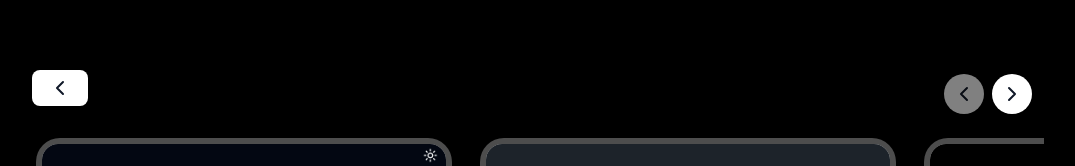
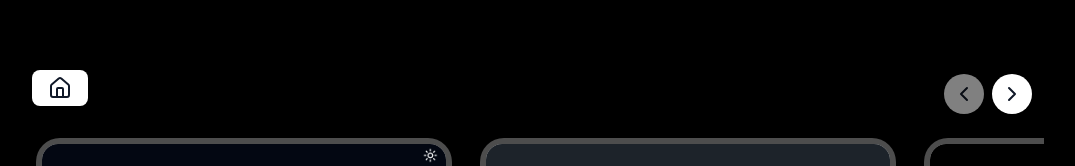
Before and after one commit to Sridatthu/portfolio, a Next.js app: page /projects in a window 1280 px wide. Shown: the top 166 px of the page, without its empty margins (108-1183 px from the left). Built offline with nearby package versions, Linux system fonts and the light colour scheme.

Commit message:
logo fix

```diff
--- a/components/ProjectCarousel.tsx
+++ b/components/ProjectCarousel.tsx
@@ -2,7 +2,7 @@
 
 import React, { useState, useRef, useEffect } from "react";
 import Image from "next/image";
-import { ChevronLeft, ChevronRight, Github, ExternalLink } from "lucide-react";
+import { ChevronLeft, ChevronRight, Github, ExternalLink, House } from "lucide-react";
 import Link from "next/link";
 
 interface Project {
@@ -114,7 +114,7 @@ const ProjectCarousel: React.FC<ProjectCarouselProps> = ({ projects }) => {
     <main className="min-h-screen flex items-center justify-center relative mx-auto max-w-5xl font-spaceGrotesk">
       <div className="w-full relative z-50">
         <button className="inline-flex items-center justify-center whitespace-nowrap rounded-md text-sm font-medium transition-colors focus-visible:outline-none focus-visible:ring-1 focus-visible:ring-ring disabled:pointer-events-none disabled:opacity-50 h-9 px-4 py-2 mx-3 bg-white dark:bg-white hover:bg-white/70 text-zinc-700 dark:text-gray-900">
-         <Link href={"/"}> <ChevronLeft className="h-6 w-6" /></Link>
+         <Link href={"/"}> <House className="h-6 w-6" /></Link>
         </button>
 
         <div className="relative w-full">
```
